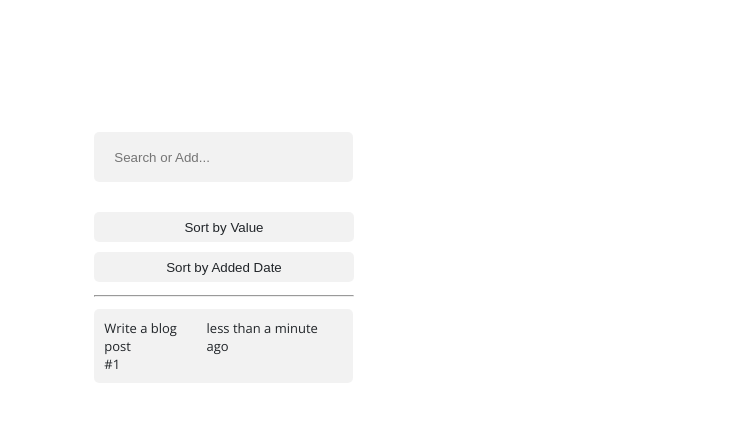
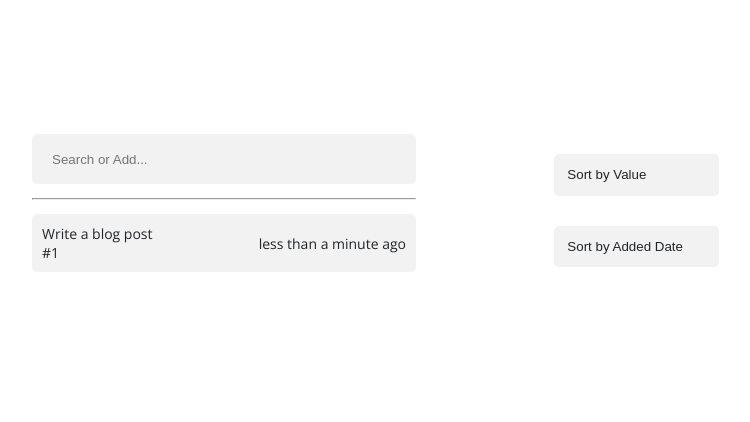
Before and after one commit to cool-eagle/vue-test-project, a Vue app: page / in a window 1280 px wide. Shown: the top 422 px of the page, without its empty margins (416-1166 px from the left). Built offline with nearby package versions, Linux system fonts and the light colour scheme.

Commit message:
finish css style

```diff
--- a/src/App.vue
+++ b/src/App.vue
@@ -1,5 +1,5 @@
-<template id="app">
-  <div>
+<template>
+  <div :class="$style.app">
     <ToDo/>
   </div>
 </template>
@@ -20,8 +20,8 @@ export default defineComponent({
 });
 </script>
 
-<style lang="scss" >
-#app{
+<style lang="scss" module>
+.app{
     margin: 15vh 0 0 0;
   }
 </style>
--- a/src/components/SearchAndAdd.vue
+++ b/src/components/SearchAndAdd.vue
@@ -50,10 +50,9 @@ export default defineComponent({
 })
 </script>
 
-<style lang="scss">
+<style lang="scss" scoped>
 li{
   background: $backCol;
-  cursor: pointer;
 }
 
 input {
@@ -65,6 +64,7 @@ input {
   color: $text;
   padding: 0 10px;
 }
+
 .icon {
   height: 30px;
   width: 30px;
--- a/src/components/ToDo.vue
+++ b/src/components/ToDo.vue
@@ -1,13 +1,11 @@
 <template>
-  <div>
+  <div :class="$style.container">
+    <div :class="$style.somethingListBox"></div>
+    <div :class="$style.mainListBox">
       <ul>
         <SearchAndAdd @addTodo="addTodo" @searchChange="searchChange" :isAlreadyExists="isAlreadyExists"/>
 
-      <SortValue @sortValueClick="sortValueClick"></SortValue>
-      <SortDate @sortDateClick="sortDateClick"></SortDate>
       </ul>
-  </div>
-  <div>
       <hr />
       <ul>
         <ToDoItem
@@ -20,7 +18,17 @@
           :checkIfAlreadyExists="checkIfAlreadyExists(todo)"
         />
       </ul>
-
+    </div>
+    <div :class="$style.buttonListBox">
+      <ul>
+        <li>
+          <SortValue @sortValueClick="sortValueClick"></SortValue>
+        </li>
+        <li>
+          <SortDate @sortDateClick="sortDateClick"></SortDate>
+        </li>
+      </ul>
+    </div>
   </div>
 </template>
 
@@ -107,35 +115,49 @@ export default defineComponent({
 })
 </script>
 
-<style lang="scss">
+<style lang="scss" module>
+
+  .container {
+    display:flex;
+    justify-content: space-around;
+  }
+  .mainListBox {
+    flex-basis:30%;
+  }
+  .somethingListBox {
+    flex-basis:20%;
+  }
+  .buttonListBox {
+    flex-basis:20%;
+  }
+
 ul{
   list-style: none;
   padding: 0;
 }
+ul>hr:last-child{
+  display: none;
+}
 li{
-  width: 92%;
+  width: 100%;
   border-radius: 5px;
   padding: 10px 10px 10px 10px;
   display: flex;
   justify-content: space-between;
-  font-size: 13px;
-  margin-bottom: 20px;
 }
 button{
   width: 100%;
-  height: 30px;
   margin-top: 10px;
+  margin-right: 30%;
+  padding: 1em;
   color: $text;
   background: $backCol;
   border-radius: 5px;
   border: none;
+  text-align: start;
   cursor: pointer;
 }
 button:hover{
   background: $backFocusCol;
 }
-span{
-  padding: 0;
-  margin: 5px 0 0 0;
-}
 </style>
--- a/src/components/ToDoItem.vue
+++ b/src/components/ToDoItem.vue
@@ -1,15 +1,18 @@
 <template>
 <li @mouseover="upHere = true" @mouseleave="upHere = false">
-  <div>
+  <div class="item-container">
     <div v-show="checkIfAlreadyExists" class="icon icon-check" ></div>
-    <div>{{ content }}</div>
-    <div><span v-if="checkIfAlreadyExists">Exact match </span>#{{idx}}</div>
+    <div>
+      <div>{{ content }}</div>
+      <div><span v-if="checkIfAlreadyExists">Exact match </span>#{{idx}}</div>
+    </div>
   </div>
-  <div>
+  <div class="item-container">
     <div>{{elapsedTime}}</div>
 	  <div v-show="upHere" class="icon icon-trash" @click="$emit('remove')"></div>
   </div>
 </li>
+<hr>
 </template>
 
 <script>
@@ -40,7 +43,7 @@ export default defineComponent({
 
 </script>
 
-<style scoped lang="scss">
+<style  lang="scss" scoped>
 li{
   background: $backCol;
   cursor: pointer;
@@ -51,9 +54,17 @@ li:hover{
 span{
   color: $greenCol;
 }
+hr {
+  margin: 0px;
+}
+.item-container{
+  display: flex;
+  align-items: center;
+}
 .icon {
   height: 20px;
   width: 20px;
+  margin:5px;
   -webkit-mask-size: contain;
   mask-size: contain;
   -webkit-mask-position: center;
--- a/src/sass/_color.scss
+++ b/src/sass/_color.scss
@@ -1,9 +1,6 @@
 $text: #212529;
 
-
 $primaryCol: black;
-// $secondaryCol: darkorchid;
-// $tercialyCol: purple;
 
 $backCol: rgba(0,0,0,0.05);
 $backFocusCol: rgba(0,0,0,0.02);
--- a/src/sass/global.scss
+++ b/src/sass/global.scss
@@ -2,11 +2,11 @@
 
 @import url('//fonts.googleapis.com/css2?family=Open+Sans&display=swap');
 
-// *,
-// *::before,
-// *::after {
-//   box-sizing: border-box;
-// }
+*,
+*::before,
+*::after {
+  box-sizing: border-box;
+}
 
 *:focus {
   outline: none;
@@ -16,19 +16,15 @@ html,
 body {
   margin: 0;
   padding: 0;
+}
+
+html {
   color: $text;
   font-family: 'Open Sans', sans-serif;
   font-size: 87.5%;
-  display: flex;
-  align-items: center;
-  justify-content: center;
   -webkit-font-smoothing: antialiased;
   -moz-osx-font-smoothing: grayscale;
 }
 
-
-// style the #app element
-// :global(#app) {
-
-
-// }
+// If you need to style the #app element
+// :global(#app) {}
```
Lines whose indentation alone changed are shown as unchanged.
